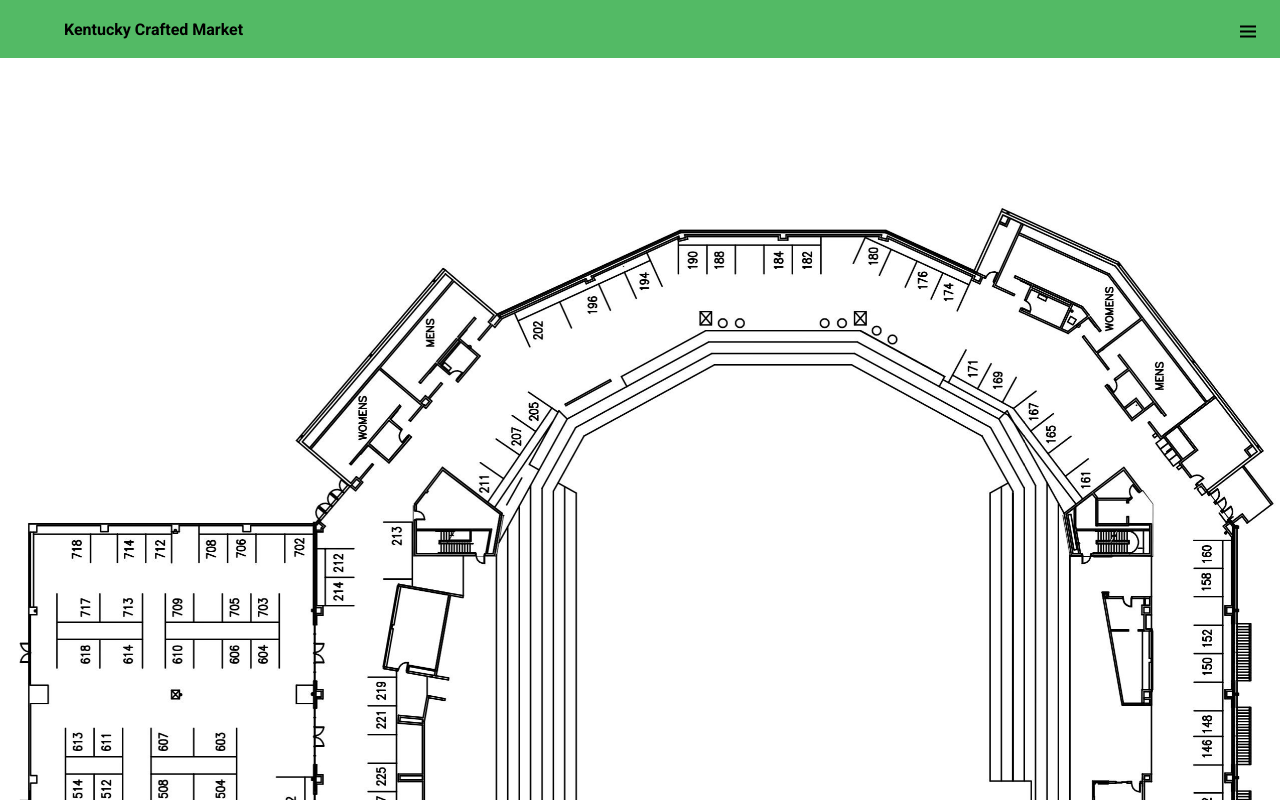
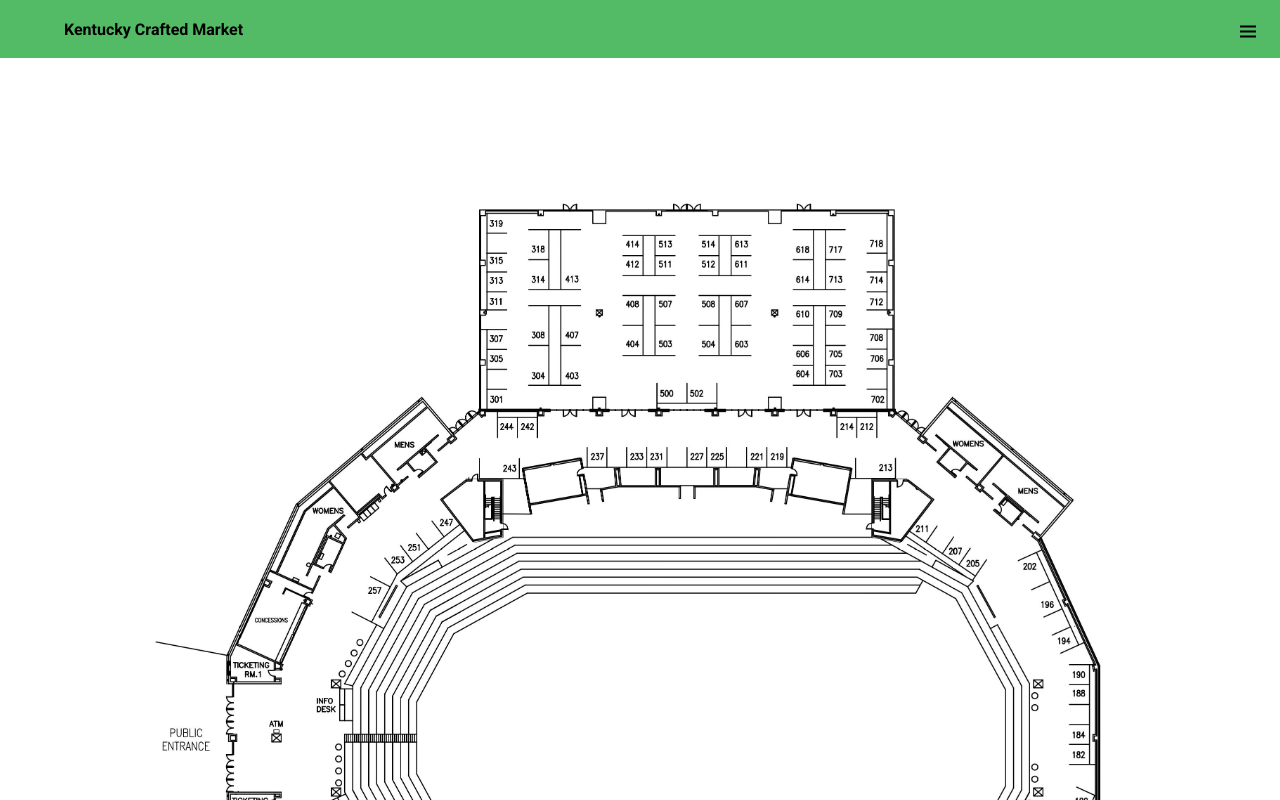
Before and after one commit to kyartscouncil/kac-test-001, a Vue app: page /map in a window 1280 px wide. Shown: the top 800 px of the page. Built offline with nearby package versions, Linux system fonts and the light colour scheme.

Commit message:
map changes

```diff
--- a/src/pages/information/MapView.vue
+++ b/src/pages/information/MapView.vue
@@ -1,10 +1,12 @@
 <template>
-	<img class="floor-plan" src="../../assets/m22-floor-plan-feb15.jpg" alt="market floor plan alltech arena" />
+	<a href="../../assets/m22-floor-plan-feb15.jpg"><img class="floor-plan" src="../../assets/m22-floor-plan-feb15.jpg" alt="market floor plan alltech arena" /></a>
 </template>
 
 <style scoped>
 	.floor-plan {
-		width: 100%;
-      transform: rotate(180deg);
+      display: block;
+		transform: rotate(270deg);
+		width: 70%;
+      margin: 0 auto;
 	}
 </style>
```
Also changed, not shown: src/assets/logo.png (deleted).
